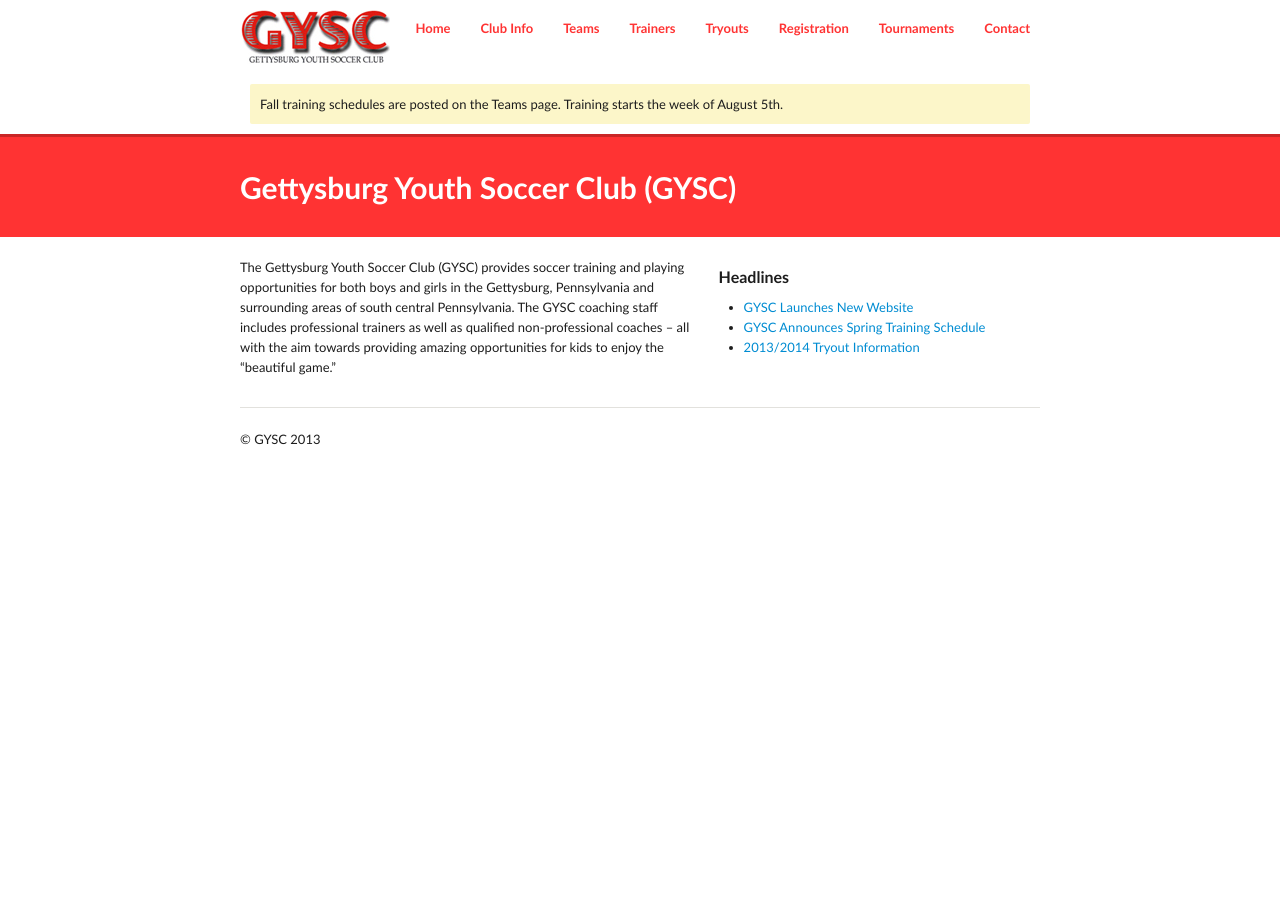
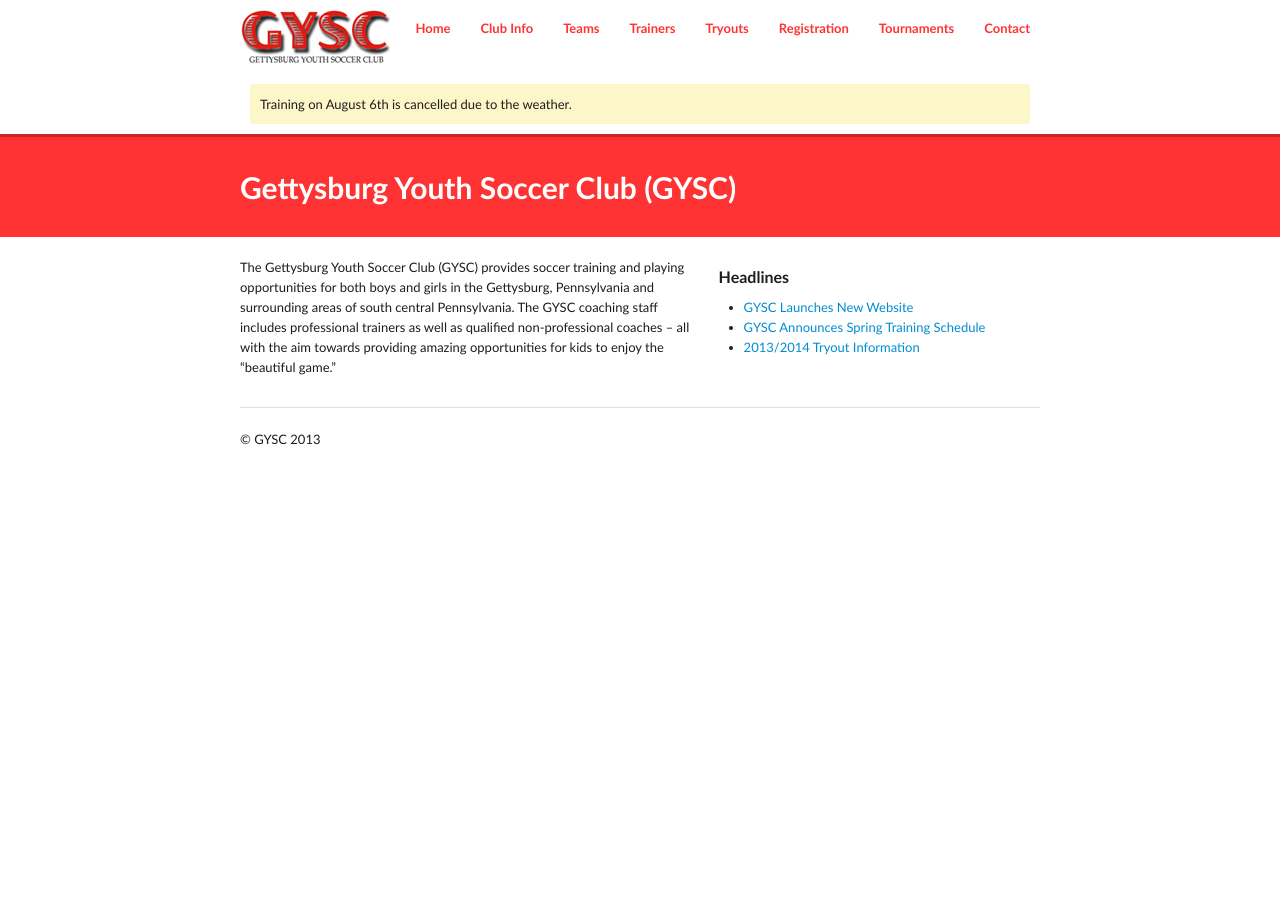
Before and after one commit to GYSC/gysc.github.com, a Jekyll site: the page built from index.md, in a window 1280 px wide. Built offline with Jekyll 4.4.1, drawn with Linux system fonts in a browser that asks for light colours; Markdown is read by kramdown in place of the engine named in the settings.

Commit message:
Update _config.yml

```diff
--- a/_config.yml
+++ b/_config.yml
@@ -1,5 +1,5 @@
 title: Gettysburg Youth Soccer Club
-message: Fall training schedules are posted on the Teams page. Training starts the week of August 5th.
+message: Training on August 6th is cancelled due to the weather.
 
 #build config
 server: true
```
